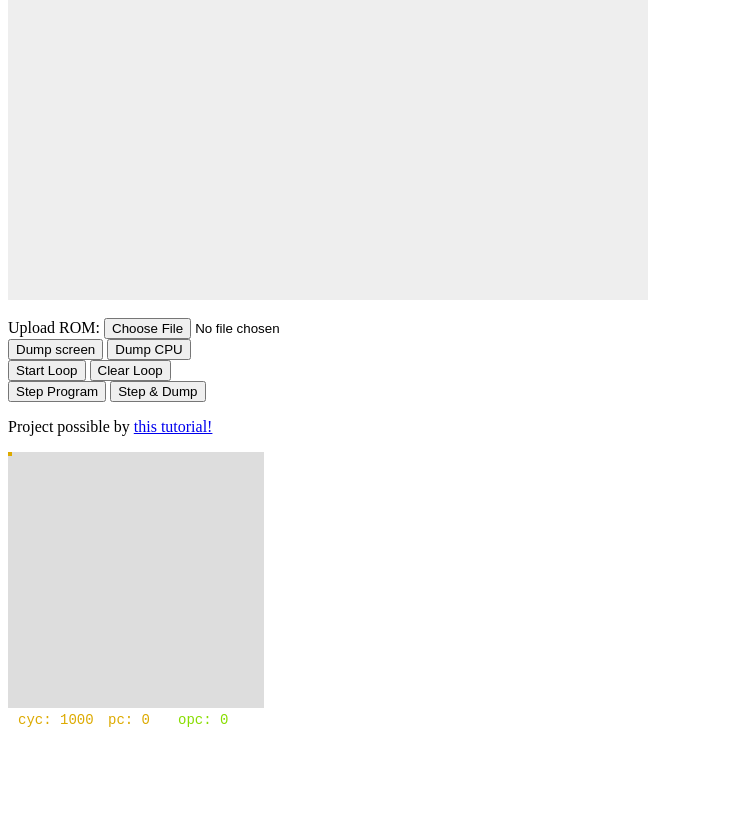
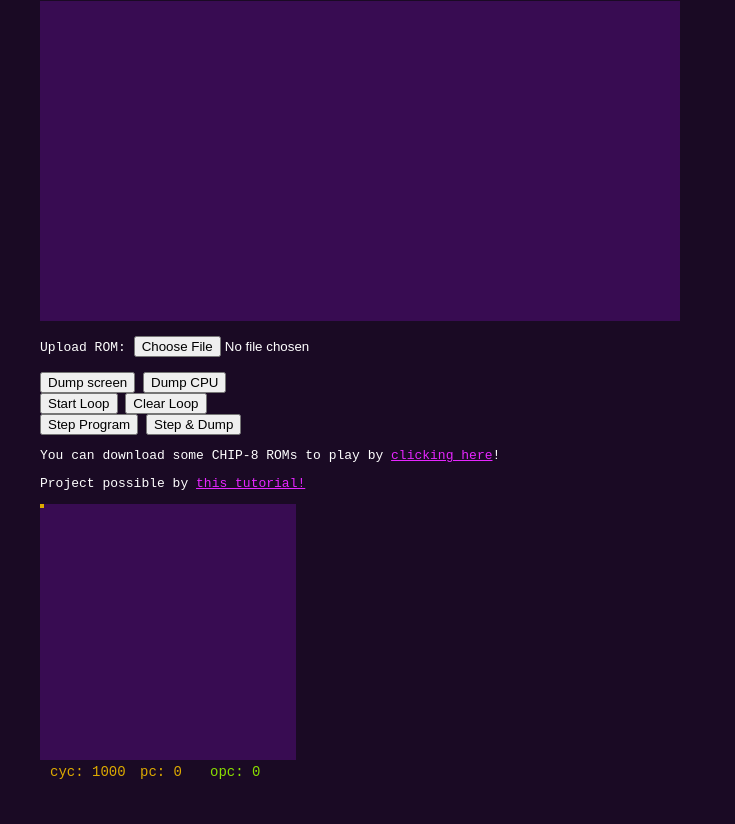
Before and after one commit to encadyma/midnight-gameboy, a plain HTML site: page chip8.html in a window 1280 px wide. Shown: the part 86-910 px from the top of the page, without its empty margins (0-735 px from the left). Before the commit the page ends 831 px from the top, so only its background shows below. Drawn offline with Linux system fonts and the light colour scheme.

```diff
--- a/chip8.html
+++ b/chip8.html
@@ -1,11 +1,12 @@
 <html>
 <head>
     <title>Midnight CHIP-8</title>
+    <link rel="stylesheet" href="midnight.css"/>
 </head>
 <body onload="init()">
     <h1>Midnight CHIP-8</h1>
     <canvas id="screen" width="640" height="320"></canvas><br/><br/>
-    <span>Upload ROM: </span><input type="file" id="romInput" onchange="loadROM(this.files)"><br/>
+    <span>Upload ROM: </span><input type="file" id="romInput" onchange="loadROM(this.files)"><br/><br/>
     <div>
         <button onclick="dumpGraphics()">Dump screen</button>
         <button onclick="dumpCPU()">Dump CPU</button>
@@ -18,7 +19,8 @@
         <button onclick="loop()">Step Program</button>
         <button onclick="loop(); dumpCPU()">Step & Dump</button>
     </div>
-    <p>Project possible by <a href="http://www.codeslinger.co.uk/pages/projects/chip8.html">this tutorial!</a></p>
+    <p>You can download some CHIP-8 ROMs to play by <a target="_blank" href="https://github.com/dmatlack/chip8/tree/master/roms">clicking here</a>!</p>
+    <p>Project possible by <a target="_blank" href="http://www.codeslinger.co.uk/pages/projects/chip8.html">this tutorial!</a></p>
     <canvas id="memview" width="256" height="280"></canvas>
     <pre id="dump"></pre>
     <script src="./chip8/cpu.js"></script>
--- a/chip8/cpu.js
+++ b/chip8/cpu.js
@@ -3,6 +3,11 @@
 
 // BYTE = 1 byte
 // WORD = 2 bytes
+
+MIDNIGHT = {
+    fg: "#d387ff",
+    bg: "#380c52",
+}
 
 CHIP8 = {
     r: {
@@ -239,7 +244,6 @@ CHIP8 = {
         switch(mode) {
             case 0xE0:
                 CHIP8_GRAPHICS.clear();
-                CHIP8_GRAPHICS.draw();
                 CHIP8.colorRaised = "#badc58";
                 break;
             case 0xEE:
@@ -312,15 +316,15 @@ CHIP8_GRAPHICS = {
     // NAIVE drawing function
     draw: function() {
         let ctx = document.getElementById("screen").getContext("2d");
-        ctx.clearRect(0, 0, 640, 320);
         for (let p = 0; p < CHIP8_GRAPHICS.buffer.length; p++) {
             let x = p % 64, y = Math.floor(p / 64);
+            ctx.fillStyle = MIDNIGHT.bg;
+            ctx.fillRect(x * 10, y * 10, 10, 10);
+
             if (CHIP8_GRAPHICS.buffer[p] > 0) {
-                ctx.fillStyle = "#111111";
-            } else {
-                ctx.fillStyle = "#eeeeee";
+                ctx.fillStyle = MIDNIGHT.fg;
+                ctx.fillRect(x * 10 + 1, y * 10 + 1, 8, 8);
             }
-            ctx.fillRect(x * 10, y * 10, 10, 10);
         }
     },
 
@@ -332,6 +336,9 @@ CHIP8_GRAPHICS = {
 
         x = CHIP8.r.V[x];
         y = CHIP8.r.V[y];
+
+        let ctx = document.getElementById("screen").getContext("2d");
+        ctx.clearRect(x, y, 8, n);
 
         CHIP8.r.V[0xF] = 0;
         for (let ind = 0; ind < n; ind++) {
@@ -352,8 +359,15 @@ CHIP8_GRAPHICS = {
         CHIP8_GRAPHICS.draw();
     },
 
+    forceWash: function() {
+        let ctx = document.getElementById("screen").getContext("2d");
+        ctx.fillStyle = MIDNIGHT.bg;
+        ctx.fillRect(0, 0, 640, 360);
+    },
+
     clear: function() {
         // TODO: Add more to clear.
+        CHIP8_GRAPHICS.forceWash();
         CHIP8_GRAPHICS.buffer = new Uint8Array(new ArrayBuffer(64*32));
     }
 }
@@ -388,9 +402,9 @@ function drawMemory() {
         if (CHIP8.r.PC == m) {
             ctx.fillStyle = "#ddaa00";
         } else if (CHIP8_MEM[m] > 0) {
-            ctx.fillStyle = "#00dddd";
+            ctx.fillStyle = MIDNIGHT.fg;
         } else {
-            ctx.fillStyle = "#dddddd";
+            ctx.fillStyle = MIDNIGHT.bg;
         }
         ctx.fillRect(x * 4, y * 4, 4, 4);
     }
@@ -436,6 +450,7 @@ function hex(num) {
 }
 
 function init() {
+    CHIP8_GRAPHICS.clear();
     CHIP8_GRAPHICS.draw();
     drawMemory();
 }
--- /dev/null
+++ b/chip8/debugger.js
@@ -0,0 +1,3 @@
+DEBUGGER = {
+
+}
--- /dev/null
+++ b/midnight.css
@@ -0,0 +1,12 @@
+html, body {
+    background-color: #1a0a24;
+    color: #fff;
+    margin: 0;
+    padding: 20px;
+    font-family: monospace;
+    text-align: left;
+}
+
+a {
+    color: #e626ff;
+}
```
